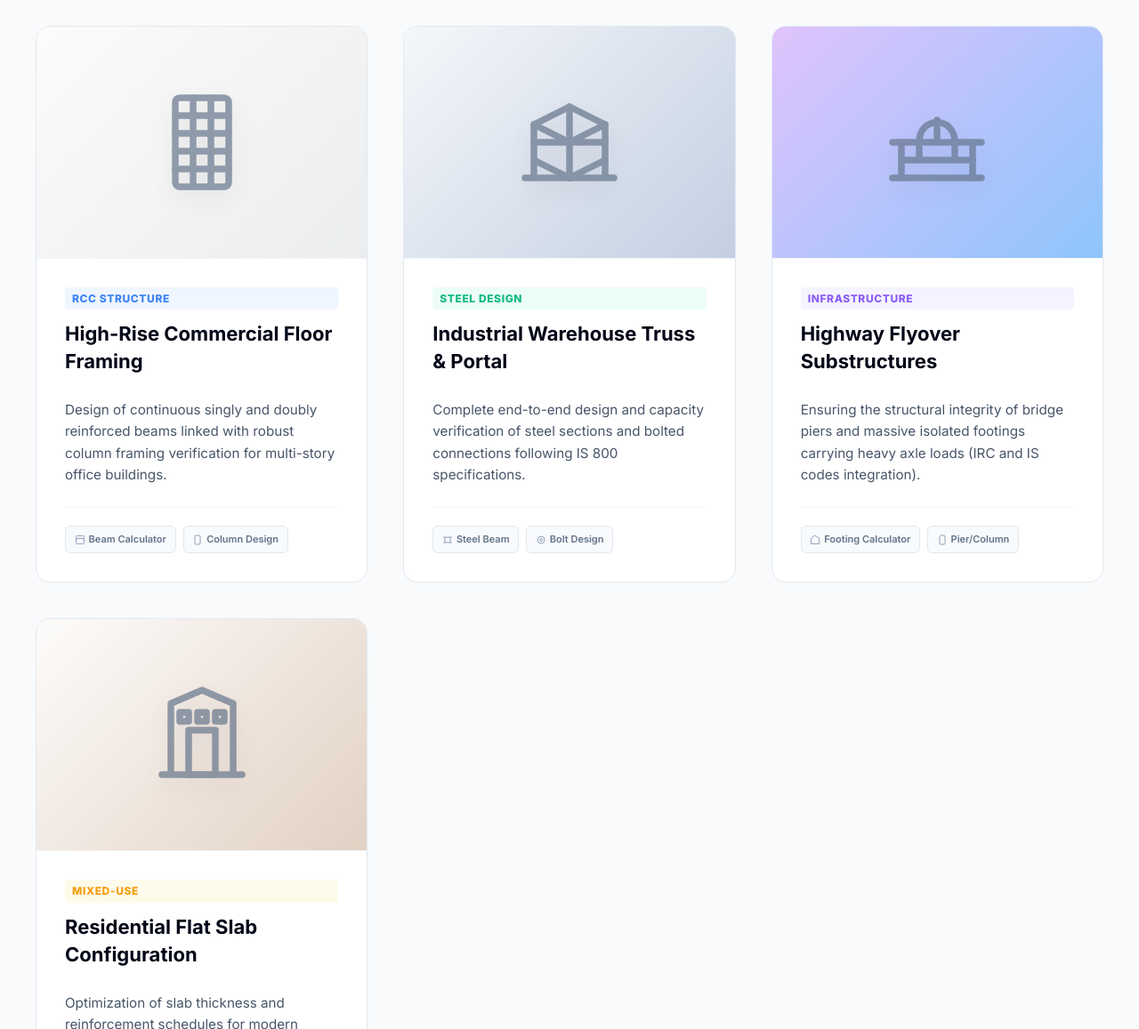
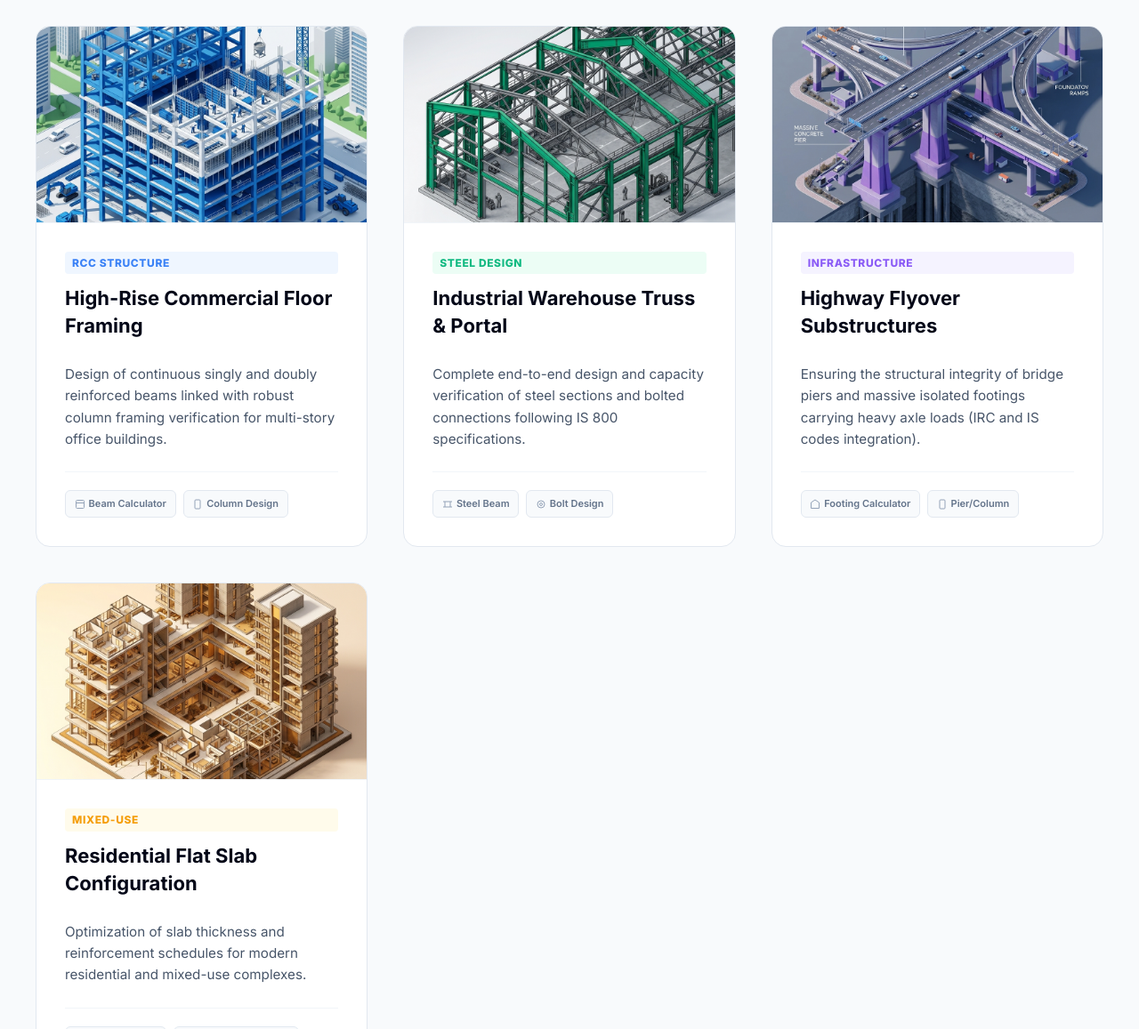
Before and after one commit to luminiferousBOT/stellar-civil, a website built with Vite: page showcase.html in a window 1280 px wide. Shown: the part 388-1545 px from the top of the page at 89% size. Built offline with nearby package versions, Linux system fonts and the light colour scheme.

Commit message:
Replace generic SVGs with premium high-quality AI generated UI renders

```diff
--- a/css/showcase.css
+++ b/css/showcase.css
@@ -68,35 +68,18 @@
   border-bottom: 1px solid #f1f5f9;
   position: relative;
   overflow: hidden;
-  padding: 20px;
 }
 
-/* Gradient backgrounds for specific cards */
-.showcase-bg-1 { background: linear-gradient(135deg, #fdfbfb 0%, #ebedee 100%); }
-.showcase-bg-2 { background: linear-gradient(135deg, #f5f7fa 0%, #c3cfe2 100%); }
-.showcase-bg-3 { background: linear-gradient(135deg, #e0c3fc 0%, #8ec5fc 100%); }
-.showcase-bg-4 { background: linear-gradient(135deg, #fdfcfb 0%, #e2d1c3 100%); }
-
-.showcase-image svg {
-  width: 120px;
-  height: 120px;
-  color: #64748b;
-  opacity: 0.7;
-  transition: transform 0.5s cubic-bezier(0.175, 0.885, 0.32, 1.275), opacity 0.3s ease;
-  filter: drop-shadow(0 10px 15px rgba(0,0,0,0.1));
+.showcase-img {
+  width: 100%;
+  height: 100%;
+  object-fit: cover;
+  transition: transform 0.6s cubic-bezier(0.175, 0.885, 0.32, 1.275);
 }
 
-.showcase-card:hover .showcase-image svg {
-  transform: scale(1.15) translateY(-5px);
-  opacity: 1;
-  color: #3b82f6; /* Will be overridden if SVG has native colors or gradients, assuming stroke="currentColor" sometimes */
+.showcase-card:hover .showcase-img {
+  transform: scale(1.05);
 }
-
-/* Specific hover colors for SVG */
-.showcase-card:nth-child(1):hover .showcase-image svg { color: #3b82f6; }
-.showcase-card:nth-child(2):hover .showcase-image svg { color: #10b981; }
-.showcase-card:nth-child(3):hover .showcase-image svg { color: #8b5cf6; }
-.showcase-card:nth-child(4):hover .showcase-image svg { color: #f59e0b; }
 
 
 .showcase-content {
--- a/showcase.html
+++ b/showcase.html
@@ -95,17 +95,8 @@
 
         <!-- Card 1 -->
         <div class="showcase-card">
-          <div class="showcase-image showcase-bg-1">
-            <svg viewBox="0 0 24 24" fill="none" stroke="currentColor" stroke-width="1.5" stroke-linecap="round" stroke-linejoin="round">
-              <!-- Outline of High Rise building -->
-              <rect x="6" y="2" width="12" height="20" rx="1"></rect>
-              <line x1="6" y1="6" x2="18" y2="6"></line>
-              <line x1="6" y1="10" x2="18" y2="10"></line>
-              <line x1="6" y1="14" x2="18" y2="14"></line>
-              <line x1="6" y1="18" x2="18" y2="18"></line>
-              <line x1="10" y1="2" x2="10" y2="22"></line>
-              <line x1="14" y1="2" x2="14" y2="22"></line>
-            </svg>
+          <div class="showcase-image">
+            <img src="/images/showcase/rcc_building.png" alt="High-Rise Commercial Floor Framing" class="showcase-img" />
           </div>
           <div class="showcase-content">
             <span class="showcase-tag tag-rcc">RCC Structure</span>
@@ -126,17 +117,8 @@
 
         <!-- Card 2 -->
         <div class="showcase-card">
-          <div class="showcase-image showcase-bg-2">
-            <svg viewBox="0 0 24 24" fill="none" stroke="currentColor" stroke-width="1.5" stroke-linecap="round" stroke-linejoin="round">
-              <!-- Isometric/Steel Factory look -->
-              <path d="M2 20h20M4 20V8l8-4 8 4v12"></path>
-              <line x1="12" y1="4" x2="12" y2="20"></line>
-              <line x1="4" y1="12" x2="20" y2="12"></line>
-              <line x1="4" y1="8" x2="12" y2="12"></line>
-              <line x1="20" y1="8" x2="12" y2="12"></line>
-              <line x1="4" y1="16" x2="12" y2="20"></line>
-              <line x1="20" y1="16" x2="12" y2="20"></line>
-            </svg>
+          <div class="showcase-image">
+            <img src="/images/showcase/steel_warehouse.png" alt="Industrial Warehouse Truss & Portal" class="showcase-img" />
           </div>
           <div class="showcase-content">
             <span class="showcase-tag tag-steel">Steel Design</span>
@@ -157,15 +139,8 @@
 
         <!-- Card 3 -->
         <div class="showcase-card">
-          <div class="showcase-image showcase-bg-3">
-            <svg viewBox="0 0 24 24" fill="none" stroke="currentColor" stroke-width="1.5" stroke-linecap="round" stroke-linejoin="round">
-              <!-- Bridge / Infrastructure look -->
-              <path d="M2 12h20M4 12v8M20 12v8M8 12C8 6 16 6 16 12"></path>
-              <line x1="8" y1="12" x2="8" y2="16"></line>
-              <line x1="16" y1="12" x2="16" y2="16"></line>
-              <line x1="12" y1="7" x2="12" y2="12"></line>
-              <path d="M4 16h16M2 20h20"></path>
-            </svg>
+          <div class="showcase-image">
+            <img src="/images/showcase/bridge_flyover.png" alt="Highway Flyover Substructures" class="showcase-img" />
           </div>
           <div class="showcase-content">
             <span class="showcase-tag tag-infra">Infrastructure</span>
@@ -186,15 +161,8 @@
 
         <!-- Card 4 -->
         <div class="showcase-card">
-          <div class="showcase-image showcase-bg-4">
-            <svg viewBox="0 0 24 24" fill="none" stroke="currentColor" stroke-width="1.5" stroke-linecap="round" stroke-linejoin="round">
-              <!-- Residential / Complex -->
-              <path d="M3 21h18M5 21V5l7-3 7 3v16"></path>
-              <rect x="9" y="11" width="6" height="10"></rect>
-              <rect x="7" y="7" width="2" height="2"></rect>
-              <rect x="11" y="7" width="2" height="2"></rect>
-              <rect x="15" y="7" width="2" height="2"></rect>
-            </svg>
+          <div class="showcase-image">
+            <img src="/images/showcase/residential_slab.png" alt="Residential Flat Slab Configuration" class="showcase-img" />
           </div>
           <div class="showcase-content">
             <span class="showcase-tag tag-mixed">Mixed-Use</span>
```
Also changed, not shown: images/showcase/bridge_flyover.png (added), images/showcase/rcc_building.png (added), images/showcase/residential_slab.png (added), images/showcase/steel_warehouse.png (added).
